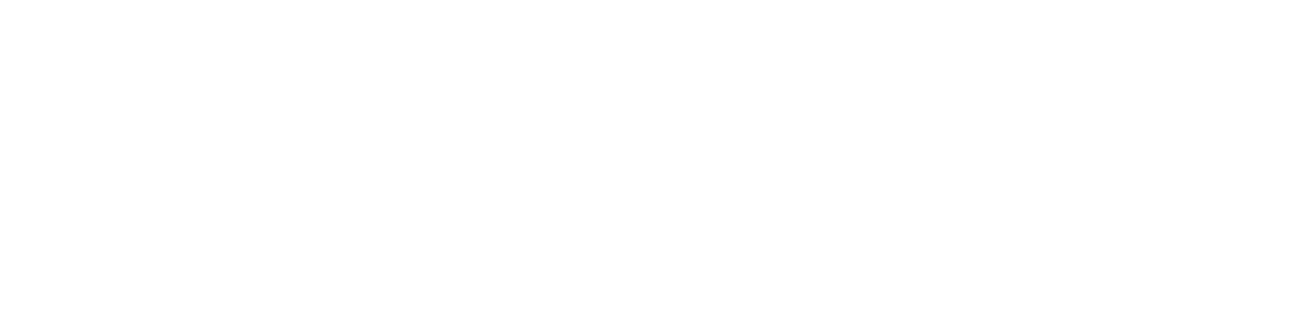
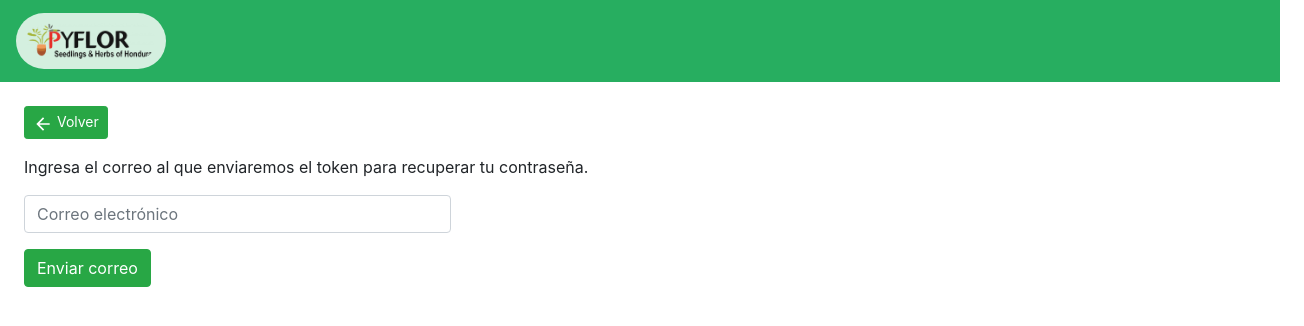
Before and after one commit to Misael1998/gaia-platform, a React (Create React App) app in the folder client/: page /recovery-password in a window 1280 px wide. Shown: the top 326 px of the page, 1304 px wide, since content can reach past the window. Built offline with nearby package versions, Linux system fonts and the light colour scheme.

Commit message:
Maquetacion de recuperacion de contraseñas

```diff
--- a/client/src/App.js
+++ b/client/src/App.js
@@ -1,15 +1,18 @@
 import React from 'react';
 import 'bootstrap/dist/css/bootstrap.min.css';
+import { BrowserRouter as Router, Switch, Route } from 'react-router-dom'
 import Home from './views/Home/Home';
-
-import { BrowserRouter as Router, Switch, Route } from 'react-router-dom'
+import RecoverPass from './views/Register/RecoverPass';
+import RecoverForm from './views/Register/RecoverForm';
 
 function App() {
   return (
     <Router>
-      <div className="container-fluid">
+      <div className="container-fluid p-0">
         <Switch>
           <Route exact path='/' component={Home} />
+          <Route exact path='/recovery-password' component={RecoverPass} />
+          <Route exact path='/recovery-password/form' component={RecoverForm} />
         </Switch>
       </div>
     </Router>
--- /dev/null
+++ b/client/src/components/ErrorMessage.js
@@ -0,0 +1,11 @@
+import React from 'react';
+
+const ErrorMessage = ({message, className}) => {
+    return (
+        <div className={`alert alert-danger bg-danger text-white ${className}`} >
+            {message}
+        </div>
+    );
+};
+
+export default ErrorMessage;
--- a/client/src/components/Layout/Header.js
+++ b/client/src/components/Layout/Header.js
@@ -0,0 +1,21 @@
+import React from 'react';
+import logo from '../../assets/img/logo.png'
+import { Link } from 'react-router-dom'
+
+const Header = ({ children }) => {
+    return (
+        <div className='col-12'>
+
+            <nav className="navbar w-100 navbar-light primary-color ">
+                <div className='w-25 h-25'>
+                    <Link className="navbar-brand" to='/' >
+                        <img src={logo} width='150' height='150' className="d-inline-block align-top img-fluid logo" alt="" />
+                    </Link>
+                </div>
+                {children}
+            </nav>
+        </div>
+    );
+};
+
+export default Header;
--- a/client/src/index.css
+++ b/client/src/index.css
@@ -1,12 +1,11 @@
 body {
   font-family: Roboto, sans-serif;
-
 }
 .primary-color {
   background-color: #27ae60;
 }
 
-.secondary-color{
+.secondary-color {
   background-color: #2ecc71;
 }
 
@@ -17,3 +16,11 @@
 .font-lg {
   font-size: 1.2rem;
 }
+
+.logo {
+  min-width: 30%;
+  padding: 10px;
+  background-color: rgba(255, 255, 255, 0.8);
+  border-radius: 200px;
+  z-index: 2;
+}
--- a/client/src/views/Home/style/home.css
+++ b/client/src/views/Home/style/home.css
@@ -5,13 +5,6 @@
   padding: 5rem;
 }
 
-.logo {
-    min-width: 30%;
-    padding: 10px;
-    background-color: rgba(255,255,255,0.8);
-    border-radius: 200px;
-    z-index: 2;
-}
 
 .box {
     position: absolute;
--- /dev/null
+++ b/client/src/views/Register/RecoverForm.js
@@ -0,0 +1,61 @@
+import React, { useState } from 'react';
+import Header from '../../components/Layout/Header';
+import ErrorMessage from '../../components/ErrorMessage';
+
+const RecoverForm = () => {
+
+    const [newPassword, setNewPassword] = useState('');
+    const [verifyPassword, setVerifyPassword] = useState('');
+    const [error, setError] = useState(false);
+
+    const changePass = (e) => {
+        e.preventDefault();
+
+        if (newPassword.trim() !== verifyPassword.trim()
+            || newPassword === ''
+            || verifyPassword === '') {
+            setError(true);
+            return;
+        }
+
+        setError(false);
+
+        //Peticion al API de cambio de contraseña
+    }
+
+    return (
+        <div className='row no-gutters'>
+            <Header />
+            <div className='col-4 ml-4 mt-4'>
+
+                <form onSubmit={changePass}>
+
+                    <input
+                        className='form-control m-4'
+                        type='password'
+                        placeholder='Nueva contraseña'
+                        value={newPassword}
+                        onChange={(e) => setNewPassword(e.target.value)}
+                    />
+
+
+                    <input
+                        className='form-control m-4'
+                        type='password'
+                        placeholder='Ingresa nuevamente la contraseña'
+                        value={verifyPassword}
+                        onChange={(e) => setVerifyPassword(e.target.value)}
+                    />
+
+                    <button type='submit' className='btn btn-success btn-block m-4'>Guardar contraseña</button>
+
+                    {
+                        error ? <ErrorMessage className='ml-5 text-center' message='Las contraseñas no coinciden' /> : null
+                    }
+                </form>
+            </div>
+        </div>
+    );
+};
+
+export default RecoverForm;
--- /dev/null
+++ b/client/src/views/Register/RecoverPass.js
@@ -0,0 +1,120 @@
+import React, { useState } from 'react';
+import Header from '../../components/Layout/Header';
+import ErrorMessage from '../../components/ErrorMessage';
+import { MdArrowBack } from 'react-icons/md';
+
+
+
+const RecoverPass = ({ history }) => {
+
+    const [email, setEmail] = useState('');
+    const [showInput, setShowInput] = useState(false);
+    const [token, setToken] = useState('');
+    const [errorEmail, setErrorEmail] = useState(false);
+    const [errorToken, setErrorToken] = useState(false);
+
+
+    const sendMail = (e) => {
+        e.preventDefault();
+
+        if (email.trim() === '') {
+            setErrorEmail(true);
+            return;
+        }
+        setErrorEmail(false);
+
+        //Aqui va el request de correo
+
+        //Se muestra el input de token
+        setShowInput(true);
+
+    }
+
+    const verifyToken = (e) => {
+       e.preventDefault();
+
+        if (token.trim() === '') {
+            setErrorToken(true);
+            return;
+        }
+
+        setErrorToken(false);
+
+        //Peticion de token valido
+
+
+        // Si el token es valido redirigir al form de recuperacion
+        history.push('/recovery-password/form')
+    }
+
+
+
+    return (
+        <div className='row no-gutters'>
+            <Header/>
+            <div className='col-12 mt-4 ml-4'>
+                <button className='btn btn-success btn-sm mb-3 ' onClick={() => history.push('/login')}>
+                    <MdArrowBack size={20} color='white' /> Volver
+                </button>
+                <p>
+                    Ingresa el correo al que enviaremos el token para
+                    recuperar tu contraseña.
+                </p>
+            </div>
+            <div className='col-4 ml-4'>
+                <form onSubmit={sendMail} className='form-group'>
+                    <input
+                        className='form-control'
+                        placeholder='Correo electrónico'
+                        type='text'
+                        value={email}
+                        onChange={(event) => setEmail(event.target.value)}
+                    />
+                    <button
+                        className='btn btn-success mt-3'
+                        type='submit'
+                        disabled={showInput}
+                    >Enviar correo</button>
+                    {
+                        showInput ?
+                            <span>
+                                <button
+                                    type='button'
+                                    className=' btn btn-link mr-2 mt-3'
+                                    onClick={sendMail}
+                                > Reenviar correo</button>
+                            </span> :
+                            null
+                    }
+                </form>
+                {
+                    errorEmail ? <ErrorMessage message='Debes ingresar un correo valido para recuperar tu contraseña' /> : null
+                }
+            </div>
+
+            <div className='col-4 ml-5'>
+                {
+                    showInput ?
+                        <form onClick={verifyToken}>
+                            <input
+                                type='password'
+                                className='form-control'
+                                placeholder='Token'
+                                value={token}
+                                onChange={(event) => setToken(event.target.value)}
+                            />
+                            <button className='btn btn-success mt-3' type='submit'>
+                                Verificar
+                            </button>
+
+                        </form> : null
+                }
+                {
+                    errorToken ? <ErrorMessage className='mt-3 text-center' message='El token ingresado no es valido' /> : null
+                }
+            </div>
+        </div>
+    );
+};
+
+export default RecoverPass;
```
